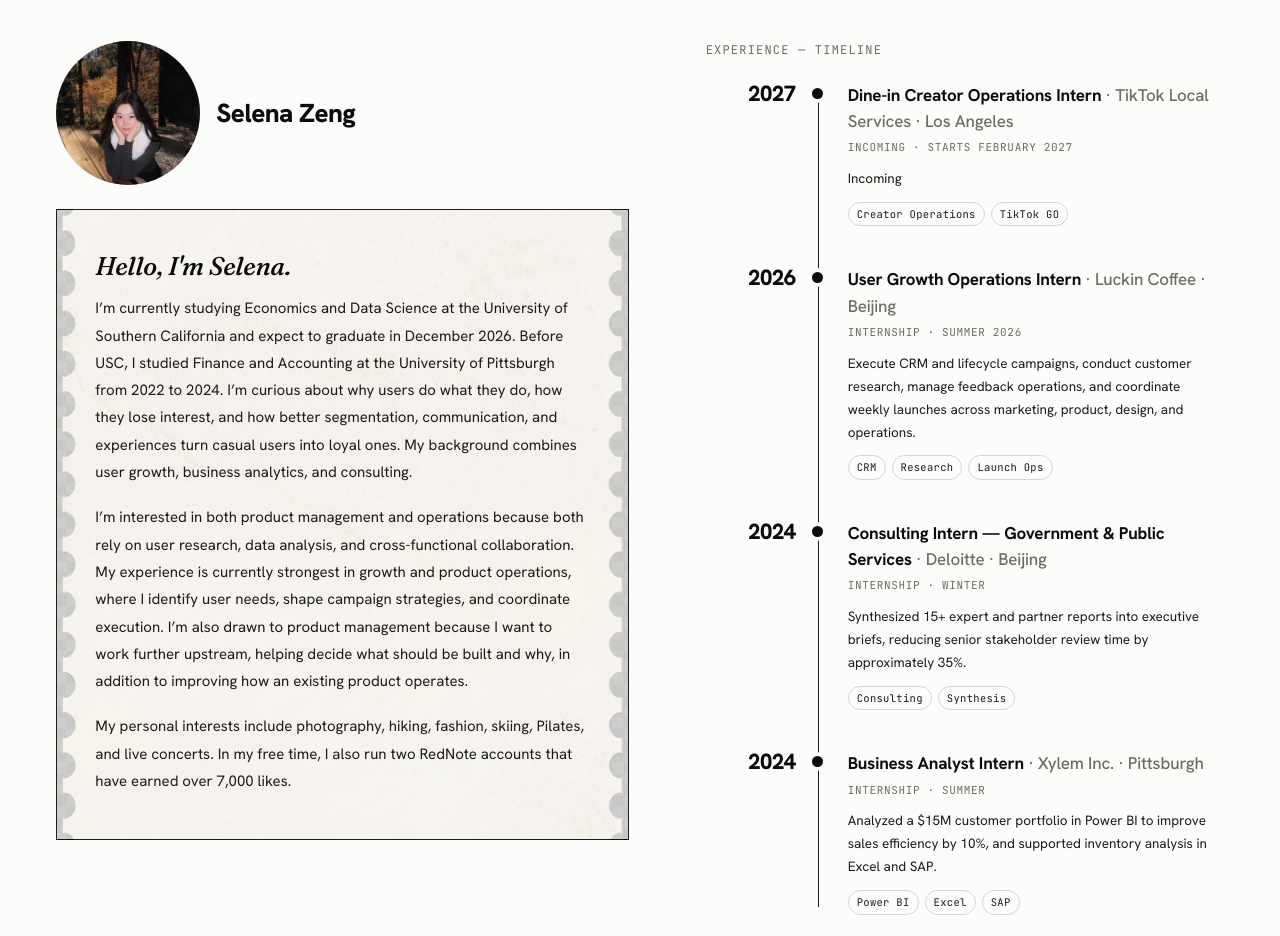
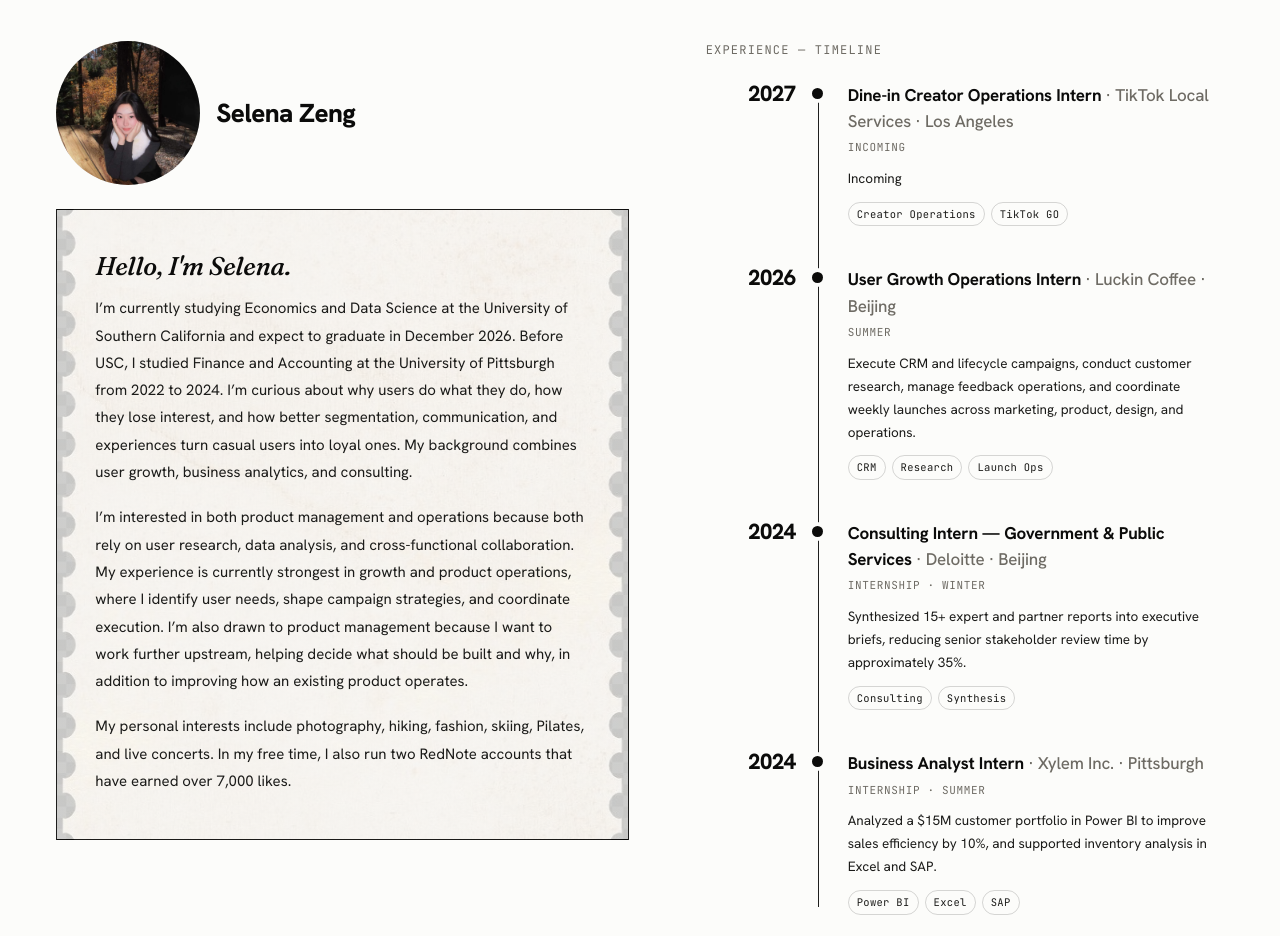
Before and after one commit to selenazengsz/selena-portfolio, a React (Vite) app: page / in a window 1280 px wide. Shown: the part 1120-2056 px from the top of the page. Built offline with nearby package versions, Linux system fonts and the light colour scheme.

Commit message:
Simplify experience timeline labels

```diff
--- a/src/content.js
+++ b/src/content.js
@@ -463,7 +463,7 @@ export const content = {
     {
       year: "2027",
       role: "Dine-in Creator Operations Intern",
-      period: "Incoming · Starts February 2027",
+      period: "Incoming",
       company: "TikTok Local Services · Los Angeles",
       meta: "TikTok Local Services · Los Angeles",
       description: "Incoming",
@@ -474,7 +474,7 @@ export const content = {
     {
       year: "2026",
       role: "User Growth Operations Intern",
-      period: "Internship · Summer 2026",
+      period: "Summer",
       company: "Luckin Coffee · Beijing",
       meta: "Luckin Coffee · Beijing, China",
       description: "Execute CRM and lifecycle campaigns, conduct customer research with 100+ users, manage feedback operations, and coordinate weekly launches across marketing, product, design, and operations.",
```
